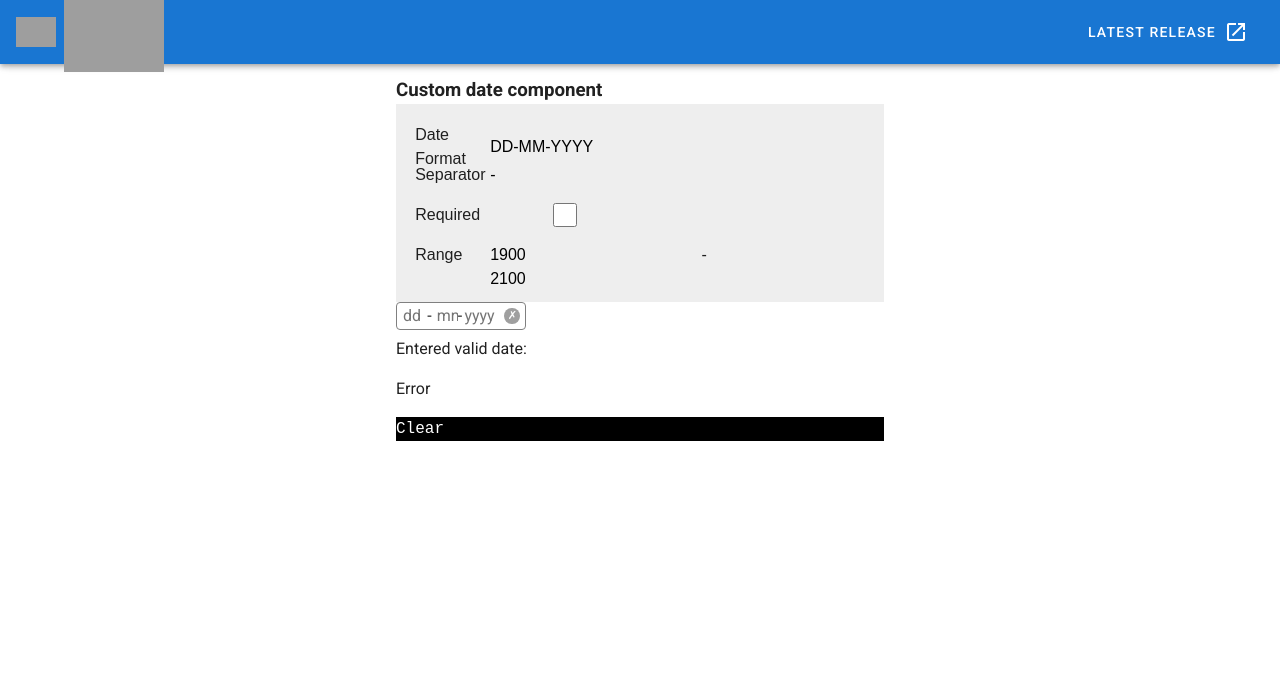
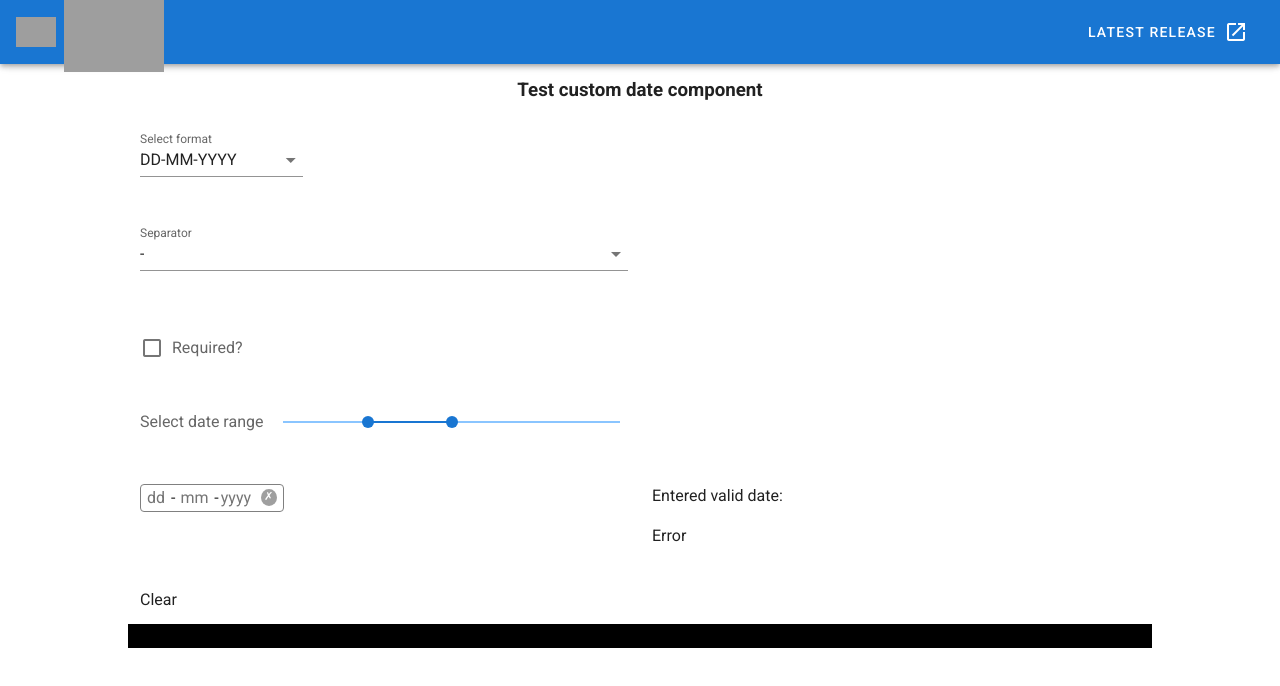
Before and after one commit to rudolf61/datecomponent, a Vue app: page / in a window 1280 px wide. Shown: the top 686 px of the page. Built offline with nearby package versions, Linux system fonts and the light colour scheme; grey boxes are pictures that could not be loaded.

Commit message:
Check date bug

```diff
--- a/src/components/MainApp.vue
+++ b/src/components/MainApp.vue
@@ -1,34 +1,41 @@
 <template>
-  <div class="container">
-    <h3>Custom date component</h3>
-    <div class="date_properties">
-      <div class="pure-g">
-        <label for="format" class="pure-u-1-6">Date Format</label>
-        <select id="format" v-model="format" class="pure-u-1-3">
-          <option value="EU" selected>DD-MM-YYYY</option>
-          <option value="US">MM-DD-YYYY</option>
-          <option value="ISO">YYYY-MM-DD</option>
-        </select>
-      </div>
-      <div class="pure-g">
-        <label for="separator" class="pure-u-1-6">Separator</label>
-        <select id="separator" v-model="separator" class="pure-u-1-3">
-          <option value="-" selected>-</option>
-          <option value="/">/</option>
-          <option value=".">.</option>
-          <option value=" "></option>
-        </select>
-      </div>
-      <div class="pure-g">
-
-        <label for="required" class="pure-u-1-6">Required</label>
-        <input type="checkbox" v-model="required" class="pure-u-1-3">
-      </div>
-      <div class="pure-g">
-        <label class="pure-u-1-6">Range</label>
-        <div class="pure-u-5-6 range"><input type="number" v-model="minYear"> - <input type="number" v-model="maxYear"></div>
-      </div>
-    </div>
+  <v-container>
+    <v-row class="text-center">
+      <v-col cols="12">
+        <h3>Test custom date component</h3>
+      </v-col>
+    </v-row>
+    <v-row>
+      <v-col cols="6">
+        <v-select id="format" :items="formatItems" item-text="format" item-value="code" label="Select format" v-model="format" class="pure-u-1-3">
+        </v-select>
+      </v-col>
+    </v-row>
+    <v-row>
+      <v-col cols="6">
+        <v-select id="separator" label="Separator" v-model="separator" :items="seperatorItems">
+        </v-select>
+      </v-col>
+    </v-row>
+    <v-row>
+      <v-col cols="6">
+        <v-checkbox v-model="required" label="Required?"></v-checkbox>
+      </v-col>
+    </v-row>
+    <v-row>
+      <v-col cols="6">
+        <v-range-slider
+            v-model="dateRange"
+            min="1800"
+            max="2200"
+            step="10"
+            label="Select date range"
+            :hint="hintRange"
+        ></v-range-slider>
+      </v-col>
+    </v-row>
+    <v-row>
+      <v-col>
         <p-date-input
             v-model="date"
             @log="logMessage"
@@ -39,13 +46,24 @@
             :format="format"
             :separator="separator"
         />
+      </v-col>
+      <v-col>
         <p>Entered valid date: {{ date }}</p>
         <p>Error {{ errorDescription }}</p>
-    <p class="log">
+      </v-col>
+    </v-row>
+    <v-row>
+      <v-col>
         <button @click="messages = []">Clear</button>
+      </v-col>
+    </v-row>
+
+    <v-row class="log">
+      <v-col>
         <span v-for="msg, idx in messages" :key="idx">{{ idx }} {{ msg }}<br></span>
-    </p>
-  </div>
+      </v-col>
+    </v-row>
+  </v-container>
 </template>
 
 <script lang="ts">
@@ -65,6 +83,16 @@ export default class MainApp extends Vue {
   errorDescription = ""
   messages: Array<string> = []
 
+  readonly formatItems = [
+    { code: 'EU',  format: 'DD-MM-YYYY' },
+    { code: 'US',  format: 'MM-DD-YYYY' },
+    { code: 'ISO', format: 'YYYY-MM-DD' }
+  ]
+
+  readonly seperatorItems =  ['-', '/', '.']
+
+  readonly dateRange = [1900, 2000]
+
   minYear = 1900
   maxYear = 2100
   required = false
@@ -74,6 +102,16 @@ export default class MainApp extends Vue {
   @Watch("date")
   watchDate(isoDate: string): void {
     this.errorDescription = ""
+  }
+
+  @Watch("dateRange")
+  watchDateRange(newValue: number[]): void {
+    this.minYear = newValue[0]
+    this.maxYear = newValue[1]
+  }
+
+  get hintRange() {
+    return ` min ${this.dateRange[0]} - max ${this.dateRange[1]}`
   }
 
   logMessage(msg: string): void {
@@ -90,7 +128,7 @@ export default class MainApp extends Vue {
 <style scoped>
 
 .container {
-  width: 40%;
+  width: 80%;
   margin: auto;
 }
 
--- a/src/components/PDateInput.vue
+++ b/src/components/PDateInput.vue
@@ -1,17 +1,20 @@
 <template>
   <div class="__pdate_input">
     <input
+        id="i"
         size="2"
         maxlength="2"
         ref="day"
         v-model="dayInput"
-        class="__pdate_input__input __pdate_input__input--day"
+        class="__pdate_input__input __pdate_input__input--day mat-input"
         type="tel"
         placeholder="dd"
         @keydown="keydownDay"
         @input="nextElement"
         @blur="blurDay"
         @focus="focusDate"
+        @focusin="focusIn"
+        @focusout="focusOut"
     />
     <span ref="sep1" class="__pdate_input__divider">{{ separator }}</span>
     <input
@@ -19,13 +22,15 @@
         size="2"
         maxlength="2"
         v-model="monthInput"
-        class="__pdate_input__input __pdate_input__input--month"
+        class="__pdate_input__input __pdate_input__input--month mat-input"
         type="tel"
         placeholder="mm"
         @keydown="keydownMonth"
         @input="nextElement"
         @blur="blurMonth"
         @focus="focusDate"
+        @focusin="focusIn"
+        @focusout="focusOut"
     />
     <span ref="sep2" class="__pdate_input__divider">{{ separator }}</span>
     <input
@@ -33,15 +38,17 @@
         size="4"
         maxlength="4"
         v-model="yearInput"
-        class="__pdate_input__input __pdate_input__input--year"
+        class="__pdate_input__input __pdate_input__input--year mat-input"
         type="tel"
         placeholder="yyyy"
         @keydown="keydownYear"
         @input="nextElement"
         @blur="blurYear"
         @focus="focusDate"
+        @focusin="focusIn"
+        @focusout="focusOut"
     />
-    <a v-if="clearable" ref="clear" href="#" class="clear" @click="clearDate"> &#10007;</a>
+    <a v-if="clearable" ref="clear" class="clear" @click="clearDate"> &#10007;</a>
   </div>
 </template>
 <script lang="ts">
@@ -136,6 +143,14 @@ export default class PDateInput extends Vue {
 
   focusDate(): void {
     this.inDate = true
+  }
+
+  focusIn(input: HTMLInputElement): void {
+    input.parentElement?.classList.add('is-active', 'is-completed')
+  }
+
+  focusOut(input: HTMLInputElement): void {
+    input.parentElement?.classList.remove('is-active', 'is-completed')
   }
 
   get day(): number | undefined {
@@ -381,6 +396,15 @@ export default class PDateInput extends Vue {
 
     }
 
+
+    if (!this.yearInput) {
+      this.raiseError({
+        element: DateElement.DATE,
+        error: "error.date.invalid",
+      });
+      return;
+    }
+
     const dateISO = `${(this.yearInput ?? "").padStart(4, "0")}-${this.monthInput ?? ""}-${this.dayInput ?? ""}`;
     const timestamp = Date.parse(dateISO);
 
@@ -503,11 +527,12 @@ export default class PDateInput extends Vue {
       ].includes(code);
 }
 </script>
+
 <style scoped>
 .__pdate_input {
-  display: inline-block ;
+  display: inline-block;
   padding: 1px;
-  width: 8.1rem;
+  width: 9rem;
   border: 1px gray solid;
   border-radius: 4px;
 }
@@ -515,7 +540,7 @@ export default class PDateInput extends Vue {
 input, span, .clear {
   display: inline-block;
   float: left;
-  //text-align: center;
+//text-align: center;
 }
 
 input {
@@ -534,12 +559,18 @@ input:first-child {
 }
 
 input:nth-of-type(2) {
-  width: 1.3rem;
+  width: 1.7rem;
 }
 
-span {
+span:first-child {
   width: 0.3rem;
   text-align: center;
+}
+
+span:nth-of-type(2) {
+  width: 0.3rem;
+  text-align: center;
+  margin-left: 0.4rem;
 }
 
 .clear {
```
Lines whose indentation alone changed are shown as unchanged.
